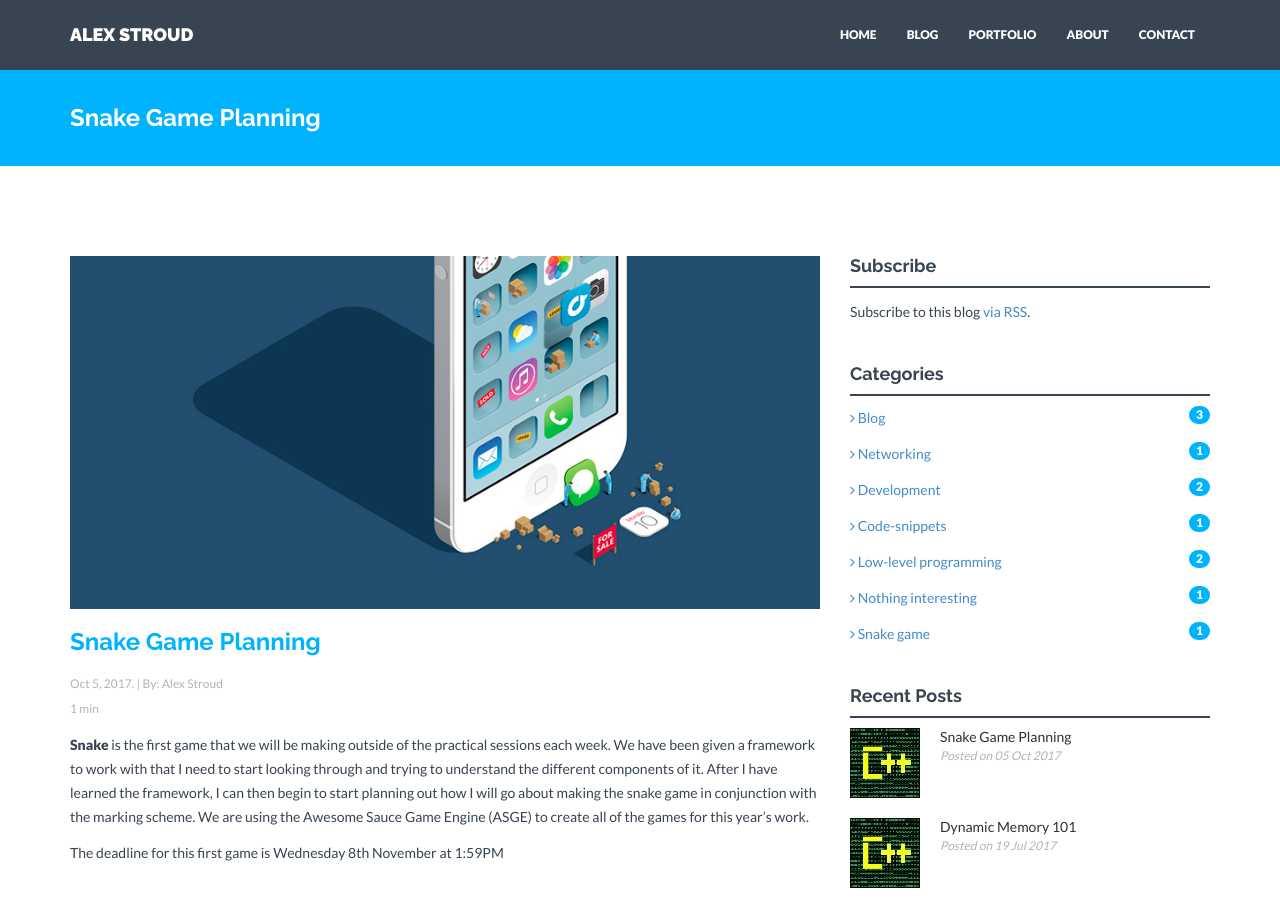
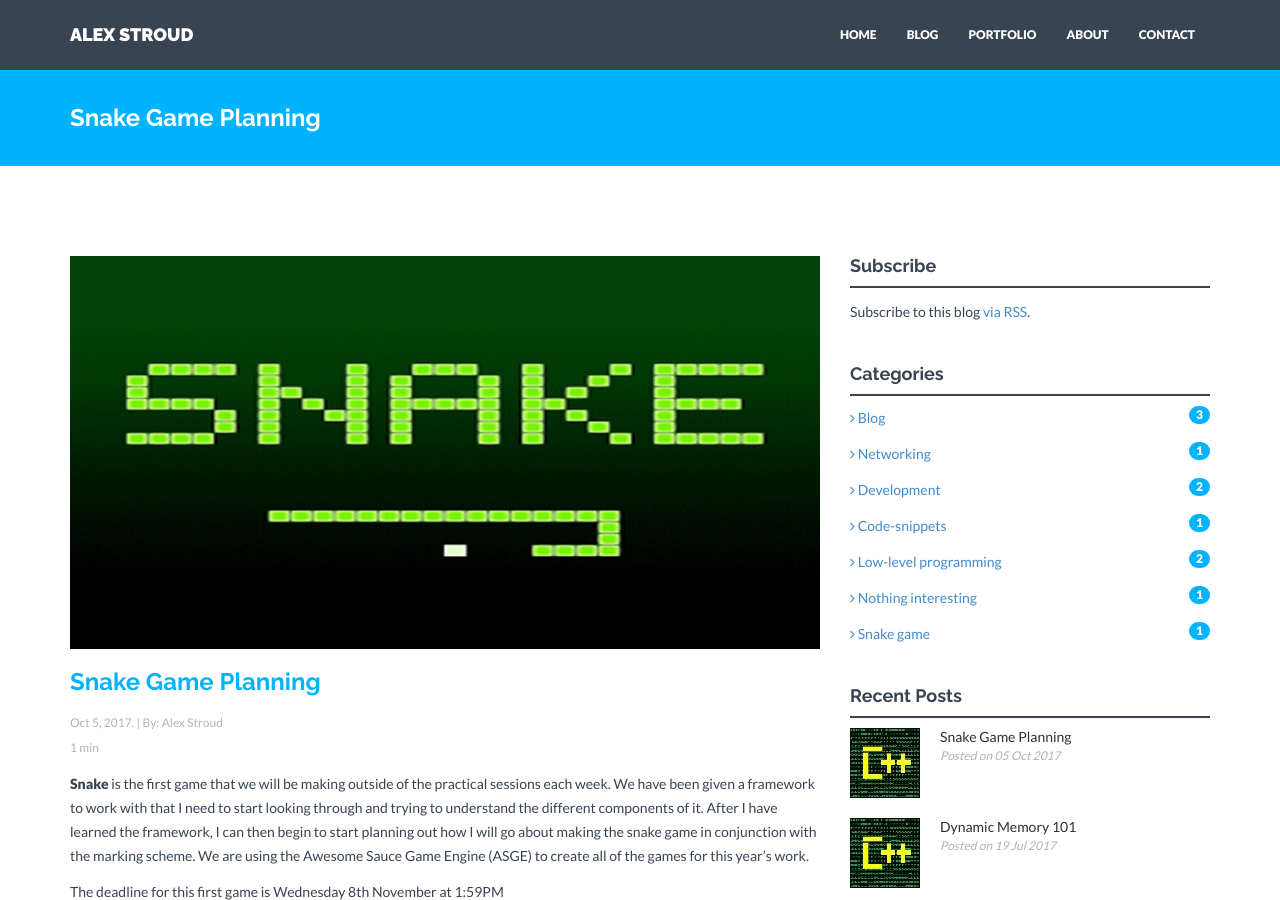
Before and after one commit to Stroudie2/Stroudie2.github.io, a Jekyll site: the page built from _posts/2017-10-05-snake.markdown, in a window 1280 px wide and 900 px high. Built offline with Jekyll 4.4.1, drawn with Linux system fonts in a browser that asks for light colours; nearby versions of some CDN libraries.

Commit message:
Update 2017-10-05-snake.markdown

```diff
--- a/_posts/2017-10-05-snake.markdown
+++ b/_posts/2017-10-05-snake.markdown
@@ -5,7 +5,7 @@ date: 2017-10-05T11:27:00.000Z
 author: Alex Stroud
 categories:
   - Snake Game
-img: post01.jpg
+img: snake-game.jpg
 thumb: c_thumb.jpg
 published: true
 ---
```
